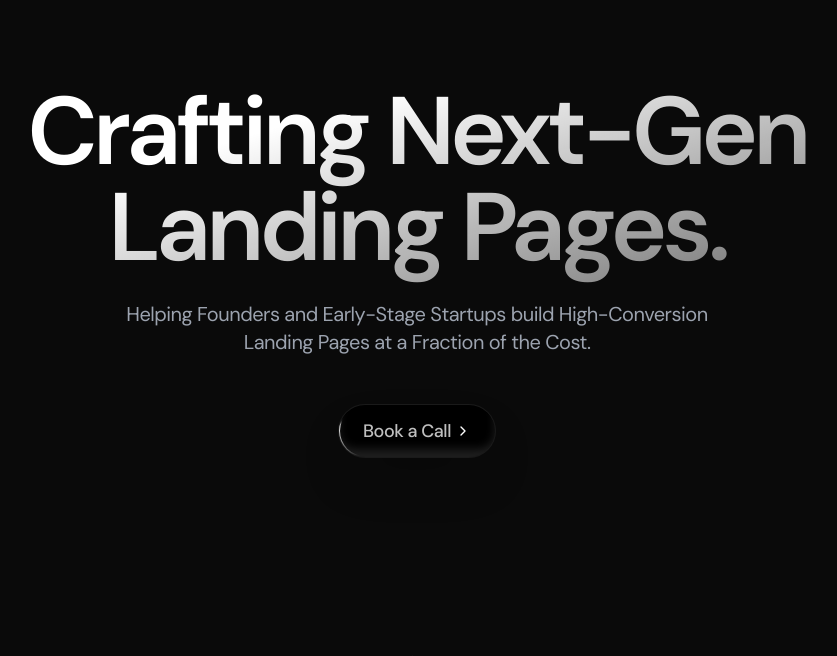
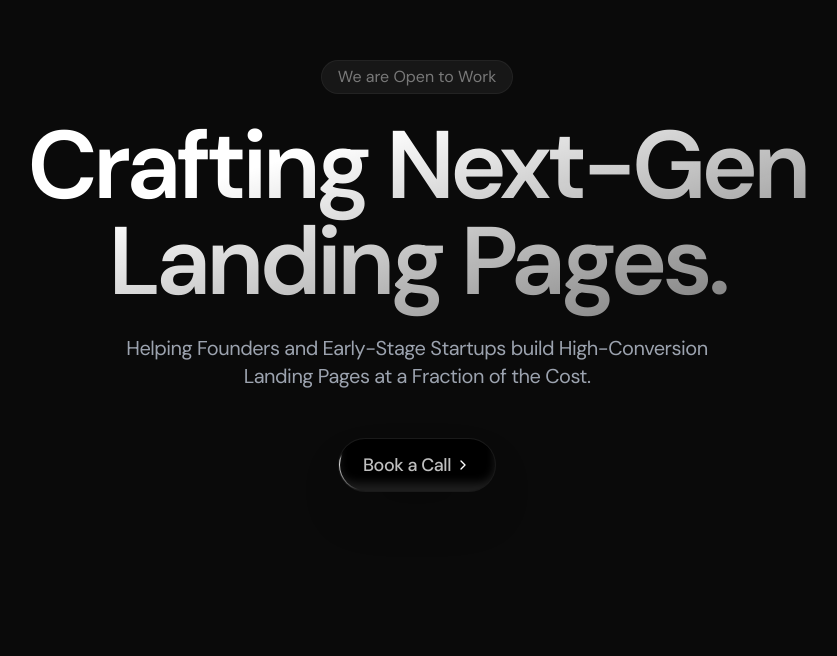
Before and after one commit to amlanxbghn/pxl8labs, a Next.js app: page / in a window 1280 px wide. Shown: the part 132-788 px from the top of the page, without its empty margins (223-1060 px from the left). Built offline with nearby package versions, Linux system fonts and the light colour scheme.

Commit message:
Shiny Text

```diff
--- a/src/components/Hero.tsx
+++ b/src/components/Hero.tsx
@@ -1,15 +1,28 @@
 import { ChevronRightIcon } from "lucide-react"
 import ShimmerButton from "./magicui/shimmer-button"
 import { Spotlight } from "./ui/spotlight"
+import AnimatedShinyText from "./magicui/animated-shiny-text"
+import { cn } from "@/lib/utils"
 
 const Hero = () => {
   return (
     <div className="container">
       <div className="py-24 mt-24 flex flex-col items-center justify-center">
-      <Spotlight
-        className="hidden md:block -top-40 left-0 md:left-30 md:-top-40 lg:left-60 lg:-top-20 mx-auto"
-        fill="rgba(255, 255, 255, 0.5)"
-      />
+
+        <div
+          className={cn(
+            "group rounded-full border light:border-black/5 light:bg-neutral-100 text-base text-white transition-all ease-in light:hover:bg-neutral-200 border-white/5 bg-neutral-900 hover:bg-neutral-800",
+          )}
+        >
+          <AnimatedShinyText className="inline-flex items-center justify-center px-4 py-1 transition ease-out hover:light:text-neutral-600 hover:duration-300 hover:text-neutral-400">
+            <span>We are Open to Work</span>
+          </AnimatedShinyText>
+        </div>
+
+        <Spotlight
+          className="hidden md:block -top-40 left-0 md:left-30 md:-top-40 lg:left-60 lg:-top-20 mx-auto"
+          fill="rgba(255, 255, 255, 0.5)"
+        />
         <h1 className="text-center bg-gradient-to-br from-white light:from-black from-30% to-white/40 light:to-black/40 bg-clip-text py-6 mx-auto font-semibold leading-none tracking-tighter text-transparent text-balance text-6xl md:text-7xl lg:text-8xl">
           Crafting Next-Gen<br className="hidden md:block" /> Landing Pages.
         </h1>
@@ -17,6 +30,7 @@
           Helping Founders and Early-Stage Startups build High-Conversion<br className="hidden md:block" /> Landing Pages at a Fraction of the Cost.
         </p>
 
+        <div className="">
           <ShimmerButton
             className="shadow-2xl mb-8"
           >
@@ -25,6 +39,7 @@
             </span>
             <ChevronRightIcon className="ml-1 h-4 w-4 transition-transform duration-300 group-hover:translate-x-1" />
           </ShimmerButton>
+        </div>
 
       </div>
     </div>
--- /dev/null
+++ b/src/components/magicui/animated-shiny-text.tsx
@@ -0,0 +1,40 @@
+import { CSSProperties, FC, ReactNode } from "react";
+
+import { cn } from "@/lib/utils";
+
+interface AnimatedShinyTextProps {
+  children: ReactNode;
+  className?: string;
+  shimmerWidth?: number;
+}
+
+const AnimatedShinyText: FC<AnimatedShinyTextProps> = ({
+  children,
+  className,
+  shimmerWidth = 100,
+}) => {
+  return (
+    <p
+      style={
+        {
+          "--shimmer-width": `${shimmerWidth}px`,
+        } as CSSProperties
+      }
+      className={cn(
+        "mx-auto max-w-md light:text-neutral-600/70 text-neutral-400/70",
+
+        // Shimmer effect
+        "animate-shimmer bg-clip-text bg-no-repeat [background-position:0_0] [background-size:var(--shimmer-width)_100%] [transition:background-position_1s_cubic-bezier(.6,.6,0,1)_infinite]",
+
+        // Shimmer gradient
+        "bg-gradient-to-r from-transparent light:via-black/80 via-50% to-transparent  via-white/80",
+
+        className,
+      )}
+    >
+      {children}
+    </p>
+  );
+};
+
+export default AnimatedShinyText;
--- a/tailwind.config.ts
+++ b/tailwind.config.ts
@@ -96,6 +96,14 @@
             transform: "translate(-50%,-40%) scale(1)",
           },
         },
+        shimmer: {
+          "0%, 90%, 100%": {
+            "background-position": "calc(-100% - var(--shimmer-width)) 0",
+          },
+          "30%, 60%": {
+            "background-position": "calc(100% + var(--shimmer-width)) 0",
+          },
+        },
       },
       animation: {
         "accordion-down": "accordion-down 0.2s ease-out",
@@ -103,6 +111,7 @@
         "spin-around": "spin-around calc(var(--speed) * 2) infinite linear",
         slide: "slide var(--speed) ease-in-out infinite alternate",
         spotlight: "spotlight 2s ease .75s 1 forwards",
+        shimmer: "shimmer 8s infinite",
       },
     },
   },
```
